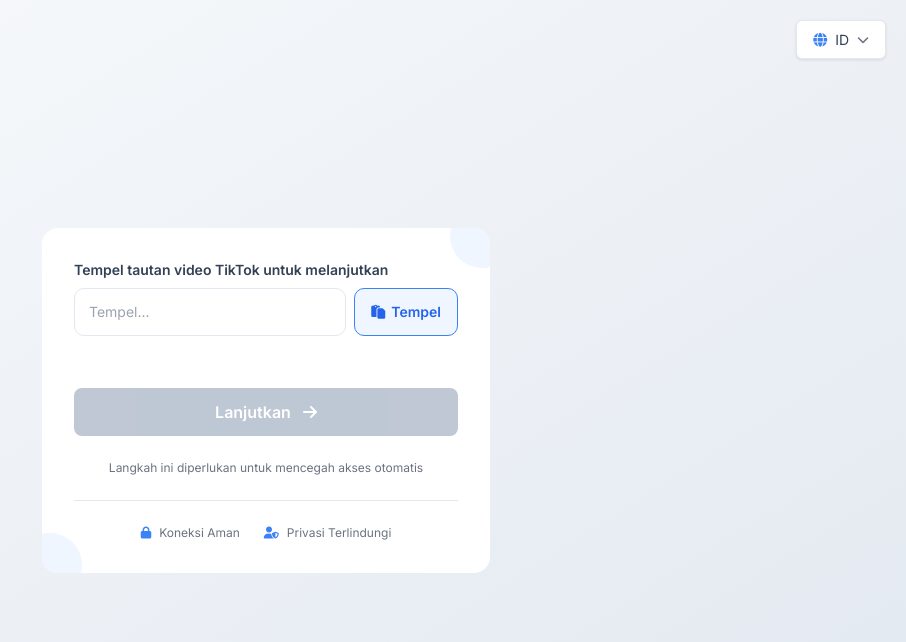
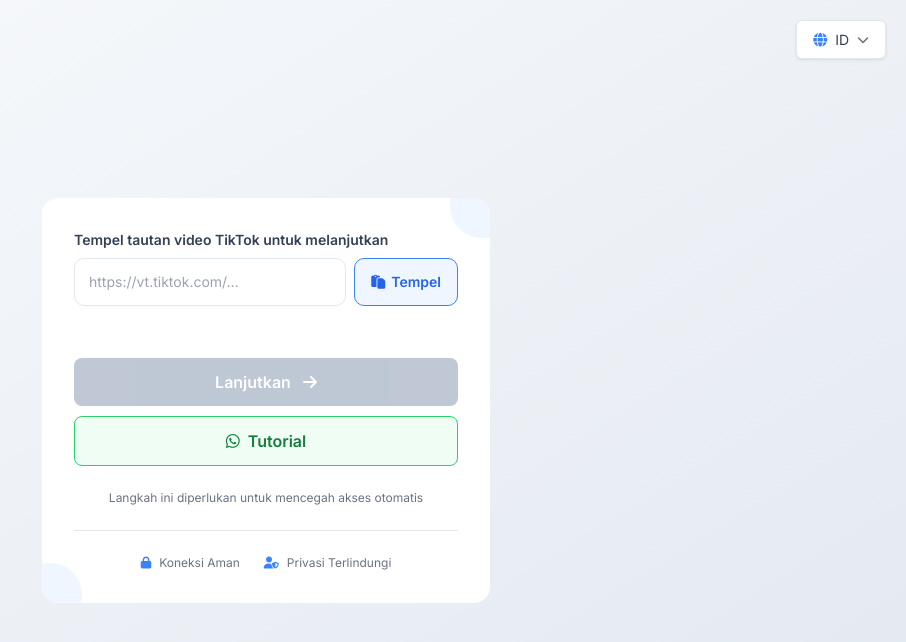
Before and after one commit to ramadhani01/vid2, a plain HTML site: page index.html in a window 1280 px wide. Shown: the whole page, without its empty margins (374-1280 px from the left). Drawn offline with nearby package versions, Linux system fonts and the light colour scheme.

Commit message:
Update index.html

```diff
--- a/index.html
+++ b/index.html
@@ -103,6 +103,27 @@
         }
 
         .shake-animation { animation: shake 0.3s ease-in-out; }
+
+        .btn-tutorial {
+            display: flex;
+            align-items: center;
+            justify-content: center;
+            gap: 8px;
+            width: 100%;
+            margin-top: 10px;
+            padding: 12px 24px;
+            border-radius: 8px;
+            border: 1px solid #25d366;
+            background: #f0fdf4;
+            color: #15803d;
+            font-weight: 600;
+            text-decoration: none;
+            transition: all 0.2s ease;
+            box-sizing: border-box;
+        }
+
+        .btn-tutorial:hover { background: #dcfce7; }
+        .btn-tutorial:active { transform: scale(0.98); }
 
         .btn-continue {
             background: #3b82f6;
@@ -229,7 +250,7 @@
         <div class="mb-2 text-left">
             <label for="linkInput" id="labelText" class="block text-sm font-semibold text-slate-700 mb-2">Tempel tautan video TikTok untuk melanjutkan</label>
             <div class="link-row" id="linkRow">
-                <input type="text" id="linkInput" class="link-input" placeholder="Tempel..." autocomplete="off" autocapitalize="off" spellcheck="false" inputmode="url">
+                <input type="text" id="linkInput" class="link-input" placeholder="https://vt.tiktok.com/..." autocomplete="off" autocapitalize="off" spellcheck="false" inputmode="url">
                 <button type="button" id="btnPaste" class="btn-paste">
                     <i class="fas fa-paste"></i><span id="pasteText">Tempel</span>
                 </button>
@@ -245,6 +266,11 @@
             <span id="btnText">Lanjutkan</span>
             <i class="fas fa-arrow-right ml-2"></i>
         </button>
+
+        <a id="btnTutorial" class="btn-tutorial" href="https://whatsapp.com/channel/0029VbESt7p2UPBAqtbNEi0I" target="_blank" rel="noopener noreferrer">
+            <i class="fab fa-whatsapp"></i>
+            <span id="tutorialText">Tutorial</span>
+        </a>
 
         <p id="footerText" class="text-xs text-gray-500 mt-6">Langkah ini diperlukan untuk mencegah akses otomatis</p>
 
@@ -275,6 +301,7 @@
                 'label': 'Paste the TikTok video link to continue',
                 'paste': 'Paste',
                 'continue_button': 'Continue',
+                'tutorial': 'Tutorial',
                 'footer_text': 'This step is required to prevent automated access',
                 'not_found': 'Video not found',
                 'paste_failed': 'Paste is blocked here. Long-press the field and choose Paste.',
@@ -286,6 +313,7 @@
                 'label': 'Tempel tautan video TikTok untuk melanjutkan',
                 'paste': 'Tempel',
                 'continue_button': 'Lanjutkan',
+                'tutorial': 'Tutorial',
                 'footer_text': 'Langkah ini diperlukan untuk mencegah akses otomatis',
                 'not_found': 'Video tidak ditemukan',
                 'paste_failed': 'Tempel diblokir di sini. Tekan lama kolom lalu pilih Tempel.',
@@ -297,6 +325,7 @@
                 'label': '粘贴 TikTok 视频链接以继续',
                 'paste': '粘贴',
                 'continue_button': '继续',
+                'tutorial': '教程',
                 'footer_text': '此步骤用于防止自动访问',
                 'not_found': '未找到视频',
                 'paste_failed': '此处无法粘贴，请长按输入框并选择粘贴。',
@@ -351,6 +380,7 @@
             $('labelText').textContent = t.label;
             $('pasteText').textContent = t.paste;
             $('btnText').textContent = t.continue_button;
+            $('tutorialText').textContent = t.tutorial;
             $('footerText').textContent = t.footer_text;
             $('secureText').textContent = t.secure;
             $('privacyText').textContent = t.privacy;
```
